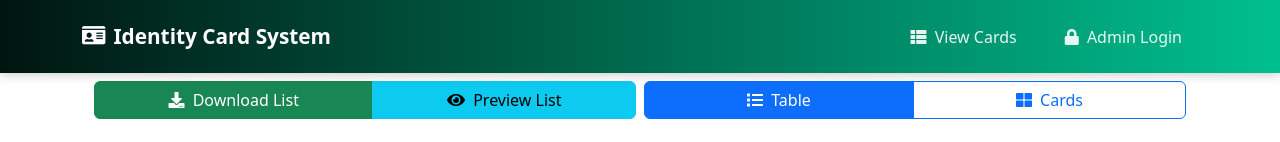
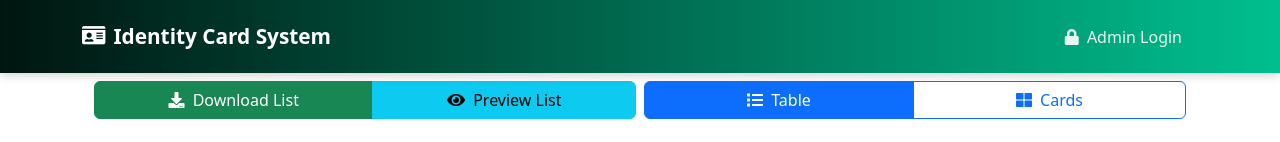
Before and after one commit to QaiserEjaz/identity-card-system, a React (Vite) app in the folder frontend/: page / in a window 1280 px wide. Shown: the top 142 px of the page. Built offline with nearby package versions, Linux system fonts and the light colour scheme; no server answers.

Commit message:
navigation issue related to page state

```diff
--- a/frontend/src/components/layout/Navbar.jsx
+++ b/frontend/src/components/layout/Navbar.jsx
@@ -1,14 +1,19 @@
 import React from 'react';
-import { Link } from 'react-router-dom';
+import { Link, useLocation } from 'react-router-dom';
 import { useSelector, useDispatch } from 'react-redux';
 import { logout } from '../../redux/authSlice';
 
 function Navbar() {
     const dispatch = useDispatch();
     const { token } = useSelector(state => state.auth);
+    const location = useLocation();
 
     const handleLogout = () => {
         dispatch(logout());
+    };
+
+    const isCurrentPath = (path) => {
+        return location.pathname === path;
     };
 
     return (
@@ -39,22 +44,21 @@ function Navbar() {
                 </button>
                 <div className="collapse navbar-collapse" id="navbarNav">
                     <ul className="navbar-nav ms-auto" style={{ gap: '1rem' }}>
+                        {!isCurrentPath('/') && (
                             <li className="nav-item">
                                 <Link className="nav-link" to="/" style={{
                                     color: 'rgba(255, 255, 255, 0.9)',
                                     padding: '0.5rem 1rem',
                                     borderRadius: '8px',
-                                transition: 'all 0.3s ease',
-                                ':hover': {
-                                    background: 'rgba(255, 255, 255, 0.1)',
-                                    color: '#ffffff'
-                                }
+                                    transition: 'all 0.3s ease'
                                 }}>
                                     <i className="fas fa-th-list me-1"></i> View Cards
                                 </Link>
                             </li>
+                        )}
                         {token ? (
                             <>
+                                {!isCurrentPath('/add') && (
                                     <li className="nav-item">
                                         <Link className="nav-link" to="/add" style={{
                                             color: 'rgba(255, 255, 255, 0.9)',
@@ -65,6 +69,7 @@ function Navbar() {
                                             <i className="fas fa-plus-circle me-1"></i> New Card
                                         </Link>
                                     </li>
+                                )}
                                 <li className="nav-item">
                                     <button
                                         className="nav-link btn btn-link"
@@ -84,6 +89,7 @@ function Navbar() {
                                 </li>
                             </>
                         ) : (
+                            !isCurrentPath('/admin') && (
                                 <li className="nav-item">
                                     <Link className="nav-link" to="/admin" style={{
                                         color: 'rgba(255, 255, 255, 0.9)',
@@ -94,6 +100,7 @@ function Navbar() {
                                         <i className="fas fa-lock me-1"></i> Admin Login
                                     </Link>
                                 </li>
+                            )
                         )}
                     </ul>
                 </div>
```
Lines whose indentation alone changed are shown as unchanged.
